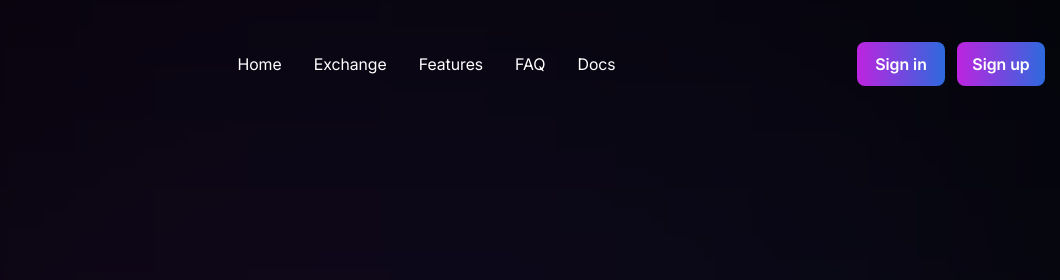
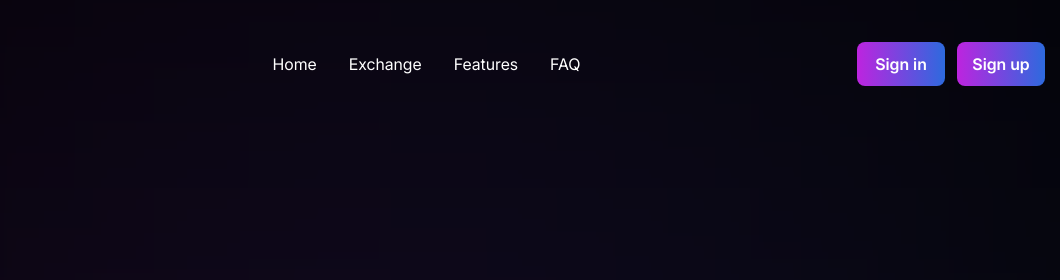
Before and after one commit to RaminHaghi/crypto, a plain HTML site: page index.html in a window 1280 px wide. Shown: the top 280 px of the page, 220-1280 px from the left. Drawn offline with Linux system fonts and the light colour scheme.

Commit message:
delete doc in menu

```diff
--- a/index.html
+++ b/index.html
@@ -34,7 +34,6 @@
                     <a href="#">Exchange</a>
                     <a href="#">Features</a>
                     <a href="#">FAQ</a>
-                    <a href="#">Docs</a>
                 </nav>
 
                 <div
@@ -90,7 +89,6 @@
                         <a href="#">Exchange</a>
                         <a href="#">Features</a>
                         <a href="#">FAQ</a>
-                        <a href="#">Docs</a>
                     </div>
 
                     <div
```
